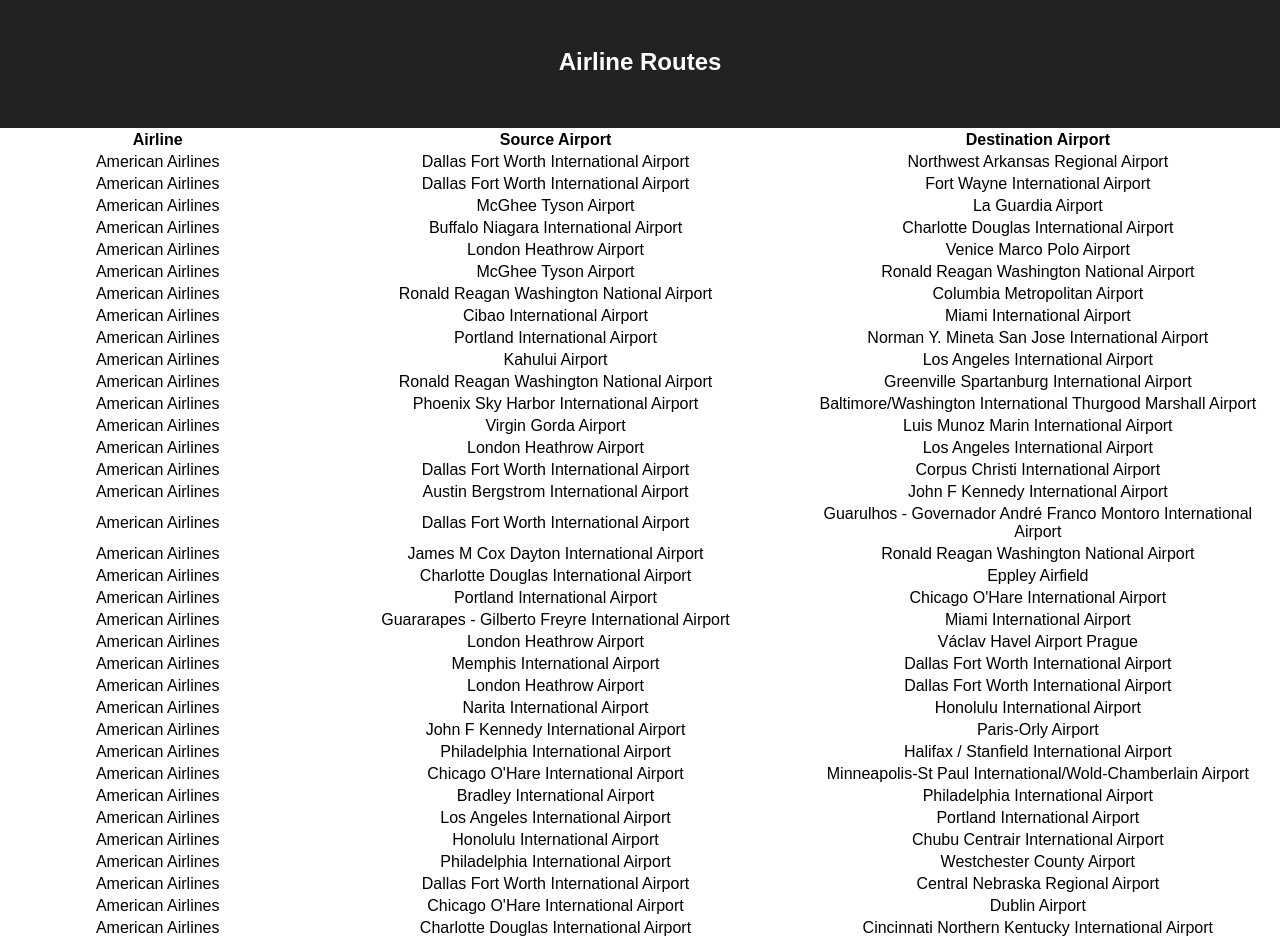
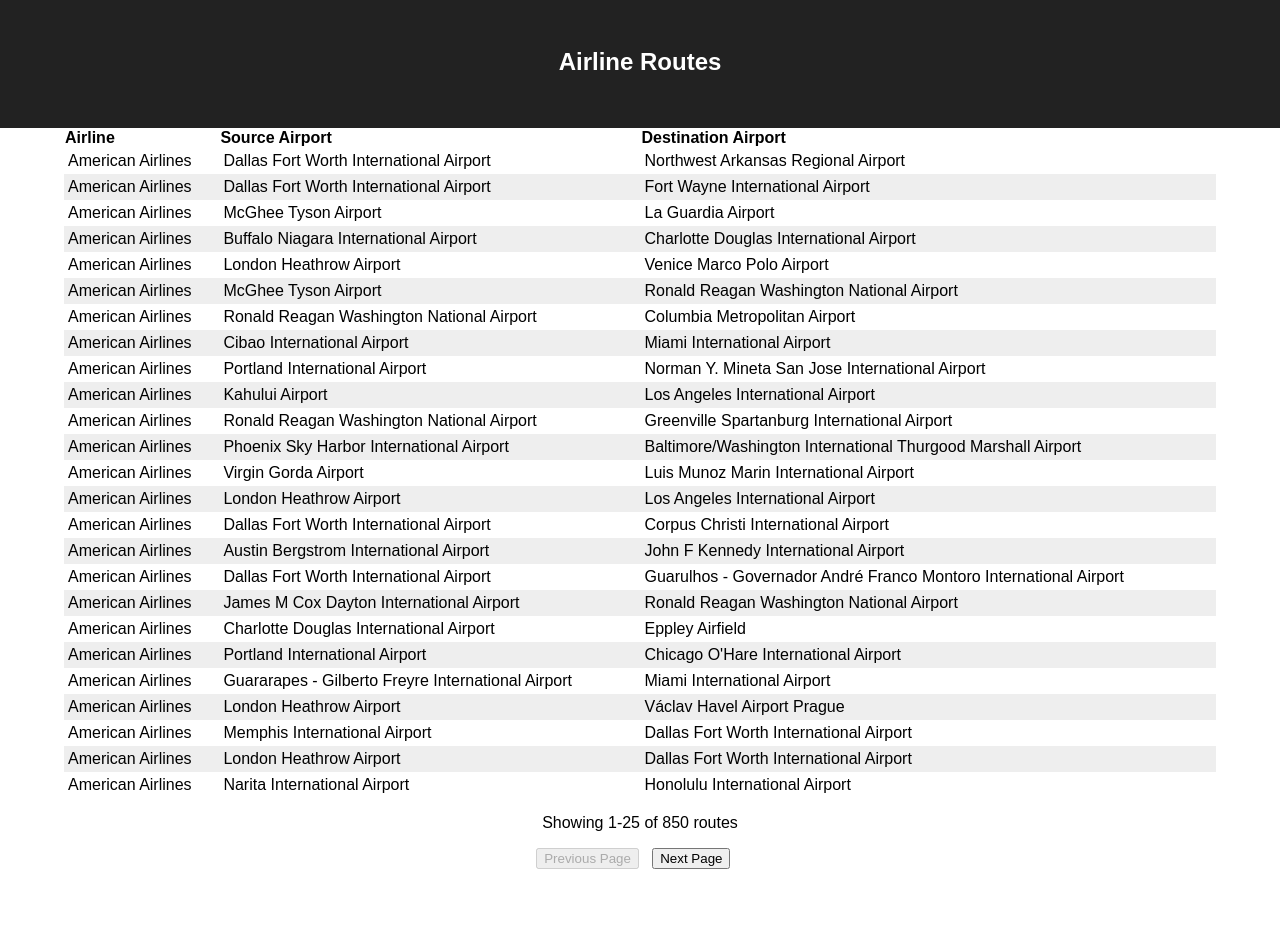
Before and after one commit to kpatel27/airline-routes, a React (Create React App) app: page / in a window 1280 px wide. Shown: the top 941 px of the page. After the commit the page ends 889 px from the top, so only its background shows below. Built offline with nearby package versions, Linux system fonts and the light colour scheme.

Commit message:
added pagination to table

```diff
--- a/src/App.css
+++ b/src/App.css
@@ -46,8 +46,8 @@
   width: 90%;
 }
 
-.pagination a {
-  margin: 0 .5em;
+.pagination button {
+  margin: 0 1em 1.5em 0;
 }
 
 svg circle:hover {
--- a/src/components/Table.js
+++ b/src/components/Table.js
@@ -1,6 +1,25 @@
 import React, { Component } from 'react';
 
 export default class Table extends Component {
+  constructor(props) {
+    super(props);
+    this.state = {
+      page: 0,
+      perPage: 25,
+    };
+  }
+
+  handleClickNext = e => {
+    this.setState({
+      page: this.state.page + 1
+    });
+  }
+
+  handleClickPrevious = e => {
+    this.setState({
+      page: this.state.page - 1
+    });
+  }
 
   render() {
     const headers = this.props.columns.map(col => <th key={col.name}>{col.name}</th>);
@@ -16,17 +35,38 @@
       );
     });
 
+    const start = this.state.page * this.state.perPage;
+    const end = (this.state.page + 1) * this.state.perPage;
+    const rowsToDisplay = tableRows.slice(start, end);
+
     return (
-      <table>
+      <div>
+        <table className={this.props.className}>
           <thead>
             <tr>
               {headers}
             </tr>
           </thead>
           <tbody>
-          {tableRows}
+            {rowsToDisplay}
           </tbody>
         </table>
+        <div className='pagination'>
+          <p>Showing {start + 1}-{end} of {tableRows.length} routes</p>
+          <button
+            disabled={start === 0}
+            onClick={this.handleClickPrevious}
+          >
+            Previous Page
+          </button>
+          <button
+            disabled={end >= tableRows.length}
+            onClick={this.handleClickNext}
+          >
+            Next Page
+          </button>
+        </div>
+      </div>
     )
   }
 }
```
Lines whose indentation alone changed are shown as unchanged.
